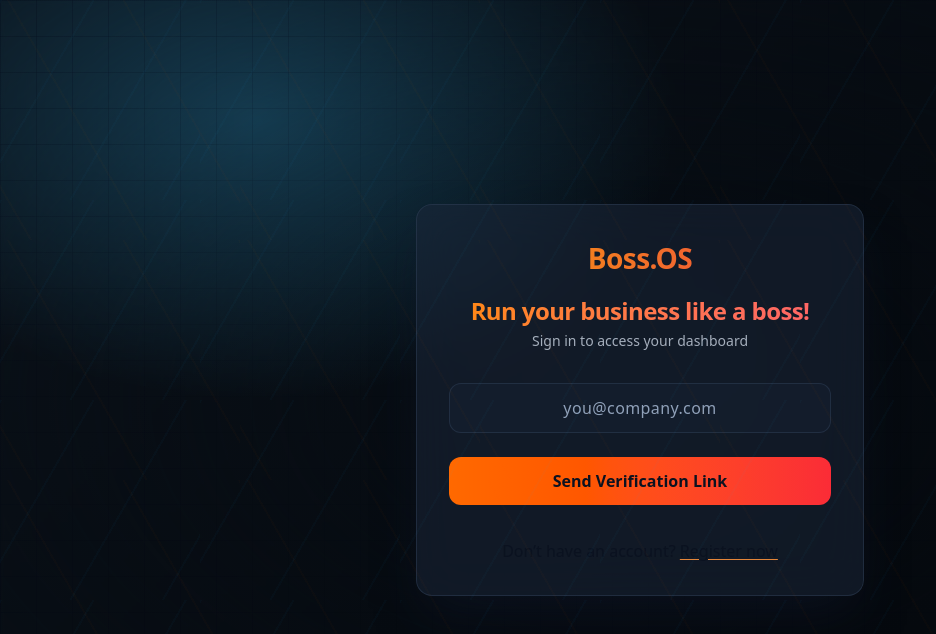
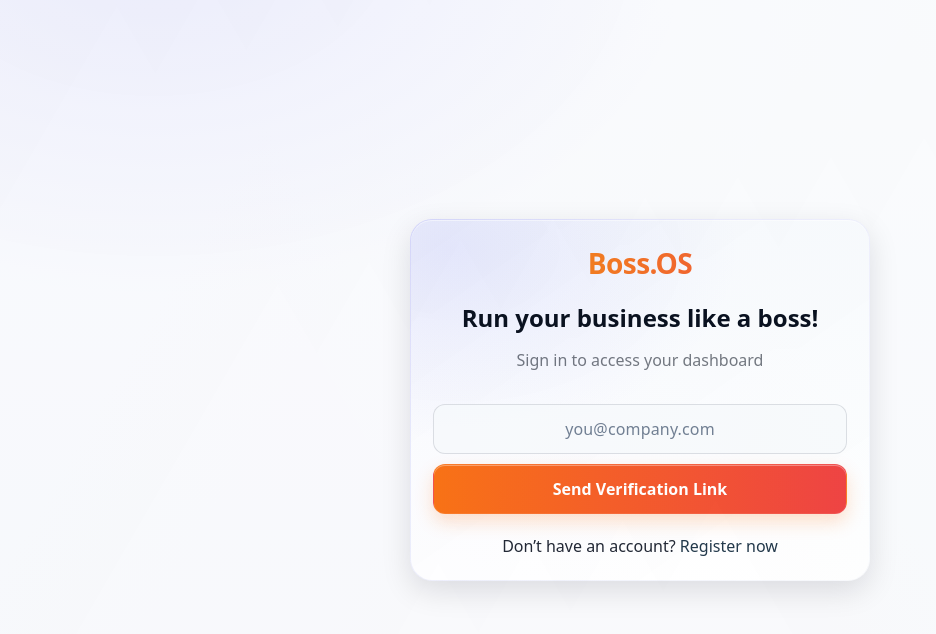
Before and after one commit to mmcdani2/BossOS, a React (Vite) app: page /signin in a window 1280 px wide. Shown: the top 634 px of the page, without its empty margins (0-936 px from the left). Built offline with nearby package versions, Linux system fonts and the light colour scheme.

Commit message:
still working on light mode features

```diff
--- a/src/features/auth/SignIn.tsx
+++ b/src/features/auth/SignIn.tsx
@@ -28,75 +28,35 @@ export default function SignIn() {
     }
   }
 
+  // SignIn.tsx – replace the return JSX with this version
 return (
-    <div className="min-h-screen auth-bg flex items-center justify-center p-4">
-      {/* Subtle grid + blur like the snippet */}
-      <div className="absolute inset-0 auth-grid-overlay backdrop-blur-[2px] pointer-events-none [mask-image:radial-gradient(ellipse_at_center,transparent_20%,black)]" />
-      <div className="relative w-full max-w-md">
-        {/* Ambient blobs */}
-        {/*<div className="pointer-events-none absolute -bottom-48 -left-48 w-96 h-96 bg-orange-500/15 rounded-full blur-3xl" />
-      <div className="pointer-events-none absolute -top-48 -right-48 w-96 h-96 bg-red-500/15 rounded-full blur-3xl" />
-
-      {/* Card */}
-        <div
-          className="
-        relative w-full max-w-md
-        bg-slate-800/50 backdrop-blur-xl rounded-2xl
-        border border-slate-700/50 shadow-2xl shadow-slate-900/50
-        p-6 sm:p-8
-      "
-        >
+  <div className="auth-center auth-bg">
+    <div className="auth-card glass-surface">
       <div className="text-center mb-6 sm:mb-8">
-            {/* Brand tile */}
-
-            {/* keep your Logo if you prefer it over text */}
         <Logo />
-
-            <h1
-              className="
-            text-2xl font-extrabold tracking-tight
-            bg-gradient-to-r from-orange-400 to-red-400 bg-clip-text text-transparent
-          "
-            >
-              Run your business like a boss!
-            </h1>
+        <h1 className="auth-title">Run your business like a boss!</h1>
         {!sent && (
-              <p className="mt-1 text-sm text-slate-300/80">
-                Sign in to access your dashboard
-              </p>
+          <p className="auth-subtext">Sign in to access your dashboard</p>
         )}
       </div>
 
-          {/* Body */}
       {sent ? (
         <div className="space-y-3 text-center">
-              <h2 className="text-lg font-semibold text-white">
+          <h2 className="text-lg font-semibold" style={{ color: "var(--text)" }}>
             Check your email
           </h2>
-              <p className="text-sm text-slate-300/80">
-                We sent a link to <b className="text-white">{email}</b>. You can
+          <p className="auth-subtext">
+            We sent a link to <b style={{ color: "var(--text)" }}>{email}</b>. You can
             close this tab after signing in.
           </p>
         </div>
       ) : (
-            <form onSubmit={submit} className="space-y-4 sm:space-y-6">
-              {err && (
-                <div className="text-sm text-rose-300 bg-rose-500/10 border border-rose-400/30 rounded-md px-3 py-2">
-                  Error: {err}
-                </div>
-              )}
+        <form onSubmit={submit} className="auth-form">
+          {err && <div className="auth-banner-error">Error: {err}</div>}
 
-              {/* Email input */}
           <div className="relative">
             <input
-                  className="
-      w-full rounded-xl px-4 py-3
-      bg-slate-800/30 text-white placeholder-slate-400
-      border border-slate-700/50
-      outline-none transition-all duration-300
-      focus:ring-2 focus:ring-orange-500/50 focus:border-transparent
-      text-center tracking-wide
-    "
+              className="auth-input auth-input--center"
               type="email"
               inputMode="email"
               autoComplete="email"
@@ -107,19 +67,7 @@ export default function SignIn() {
             />
           </div>
 
-              {/* Orange gradient CTA */}
-              <button
-                type="submit"
-                disabled={busy}
-                className="
-                w-full rounded-xl py-3 font-semibold text-white
-                bg-gradient-to-r from-orange-500 to-red-500
-                hover:shadow-lg hover:shadow-orange-500/25
-                focus:outline-none focus:ring-2 focus:ring-orange-500/50
-                transition-all duration-300 transform hover:-translate-y-0.5
-                disabled:opacity-70 disabled:cursor-not-allowed
-              "
-              >
+          <button type="submit" disabled={busy} className="auth-btn-primary">
             {busy ? "Sending…" : "Send Verification Link"}
           </button>
 
@@ -133,6 +81,6 @@ export default function SignIn() {
       )}
     </div>
   </div>
-    </div>
 );
+
 }
--- a/src/styles/auth.css
+++ b/src/styles/auth.css
@@ -48,10 +48,97 @@
   pointer-events: none;
 }
 
+@media (prefers-color-scheme: light) {
+  .auth-input {
+    background: rgba(255,255,255,0.9);
+    color: var(--text);
+    border: 1px solid var(--border);
+  }
+  .auth-input::placeholder { color: color-mix(in srgb, var(--text) 55%, transparent); }
+  .auth-input:focus {
+    outline: none;
+    border-color: color-mix(in srgb, var(--ring) 60%, var(--border));
+    box-shadow: 0 0 0 4px color-mix(in srgb, var(--ring) 28%, transparent);
+  }
+
+  /* Primary button: keep orange-red brand, slightly softer on light */
+  .auth-btn-primary {
+    background-image: linear-gradient(90deg, var(--brand-start), var(--brand-end));
+    color: #fff;
+    box-shadow:
+      0 8px 18px rgba(249, 115, 22, 0.22),
+      0 1px 0 rgba(255, 255, 255, 0.35) inset;
+    border: 1px solid color-mix(in srgb, var(--brand-end) 28%, transparent);
+  }
+  .auth-btn-primary:hover { transform: translateY(-1px); }
+
+  /* Secondary button: cool, subtle */
+  .auth-btn-secondary {
+    background: var(--surface-2);
+    color: var(--text);
+    border: 1px solid var(--border);
+  }
+  .auth-btn-secondary:hover {
+    background: color-mix(in srgb, var(--surface-2) 85%, white);
+  }
+
+  /* Links: navy w/ teal hover */
+  .auth-link {
+    color: color-mix(in srgb, var(--text) 88%, #0ea5e9);
+    text-decoration-color: #0ea5e9;
+    text-underline-offset: 3px;
+  }
+  .auth-link:hover {
+    color: #0ea5e9;
+  }
+
+  .auth-subtext { color: color-mix(in srgb, var(--text) 70%, transparent); }
+
+  .auth-bg {
+    background: var(--bg);
+  }
+
+  /* softened diagonal “paper” texture */
+  .auth-bg::after {
+    content: "";
+    position: absolute;
+    inset: 0;
+    background-image:
+      linear-gradient(120deg, rgba(20, 115, 230, 0.05) 0%, transparent 60%),
+      linear-gradient(-120deg, rgba(34, 197, 194, 0.04) 10%, transparent 70%);
+    background-size: 100% 100%;
+    pointer-events: none;
+  }
+}
+
 /* styles/auth.css */
 .auth-center { min-height: 100dvh; display: grid; place-items: center; padding: 24px; }
 .auth-card { width: min(92vw, 420px); padding: 28px; border-radius: 20px; }
-.glass-surface { backdrop-filter: blur(14px); background: color-mix(in oklab, var(--panel, #0a0f14) 70%, transparent); border: 1px solid rgba(255,255,255,0.06); }
+.glass-surface {
+  backdrop-filter: blur(14px);
+  background: color-mix(in oklab, var(--panel) 70%, transparent);
+  border: 1px solid var(--border);
+}
+
+/* Card: glassy white */
+@media (prefers-color-scheme: light) {
+  .glass-surface {
+    background: rgba(255, 255, 255, 0.85); /* pure white glass */
+    -webkit-backdrop-filter: saturate(140%) blur(12px);
+    backdrop-filter: saturate(140%) blur(12px);
+    border: 1px solid rgba(15, 23, 42, 0.08); /* subtle border */
+    box-shadow:
+      0 4px 20px rgba(0, 0, 0, 0.05),
+      0 1px 2px rgba(0, 0, 0, 0.04);
+  }
+
+  /* remove teal/navy accents */
+  .glass-surface::before,
+  .glass-surface::after {
+    display: none;
+  }
+}
+
 
 .auth-logo { display:block; margin: 0 auto 12px; }
 .auth-title { font-size: 1.5rem; font-weight: 700; margin: 8px 0 12px; }
@@ -68,7 +155,7 @@
 
 .auth-button { width: 100%; margin-top: 4px; padding: 12px 14px; border-radius: 12px; border: 1px solid rgba(255,255,255,0.1); }
 .auth-button:hover { border-color: rgba(255,255,255,0.2); }
-.auth-link { text-decoration: underline; text-underline-offset: 2px; text-decoration-color: #fb923c; }
+.auth-link { text-decoration-color: var(--accent); }
 .auth-switch { margin-top: 10px; opacity: .9; }
 
 /* --- Onboarding shared layout --- */
--- a/src/styles/tokens.css
+++ b/src/styles/tokens.css
@@ -12,18 +12,24 @@
   --ring: rgba(249, 115, 22, 0.5);
 
   --auth-card-radius: 16px;
+  --panel: #0a0f14;          /* card surface base (dark) */
+  --accent: #fb923c;         /* link/underline accent */
 }
 
 /* Light tokens */
 @media (prefers-color-scheme: light) {
   :root {
-    --bg: #f7f7fb;
-    --surface-1: rgba(255, 255, 255, 0.9);
-    --surface-2: rgba(248, 250, 252, 0.9);
-    --text: #0b1220;
-    --muted: rgba(15, 23, 42, 0.65);
-    --border: rgba(15, 23, 42, 0.12);
-    --ring: rgba(245, 158, 11, 0.35);
+    --bg: #ffffff;                 /* pure white canvas */
+    --surface-1: rgba(246, 248, 252, 0.88); /* card base (soft grey) */
+    --surface-2: rgba(240, 244, 248, 0.88); /* secondary surfaces */
+    --text: #0b1220;               /* near-black */
+    --muted: rgba(11, 18, 32, 0.68);
+    --border: rgba(11, 18, 32, 0.10);
+    --ring: rgba(20, 115, 230, 0.28); /* cool ring hint for light mode */
+
+    /* reflections */
+    --fx-teal: rgba(34, 197, 194, 0.10);  /* teal 500 @ 10% */
+    --fx-navy: rgba(15, 23, 42, 0.10);    /* slate 900 @ 10% */
   }
 }
 
```
Lines whose indentation alone changed are shown as unchanged.
